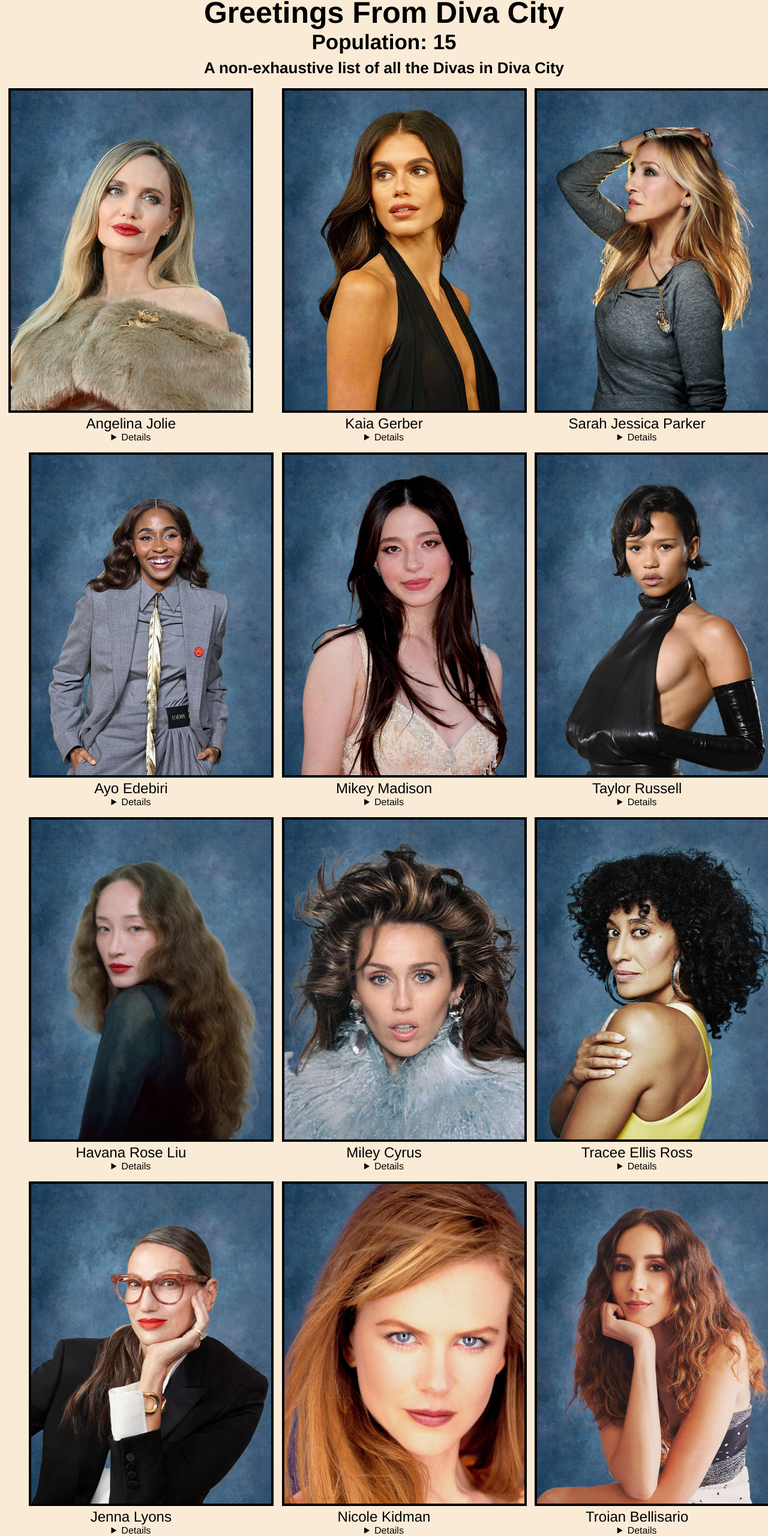
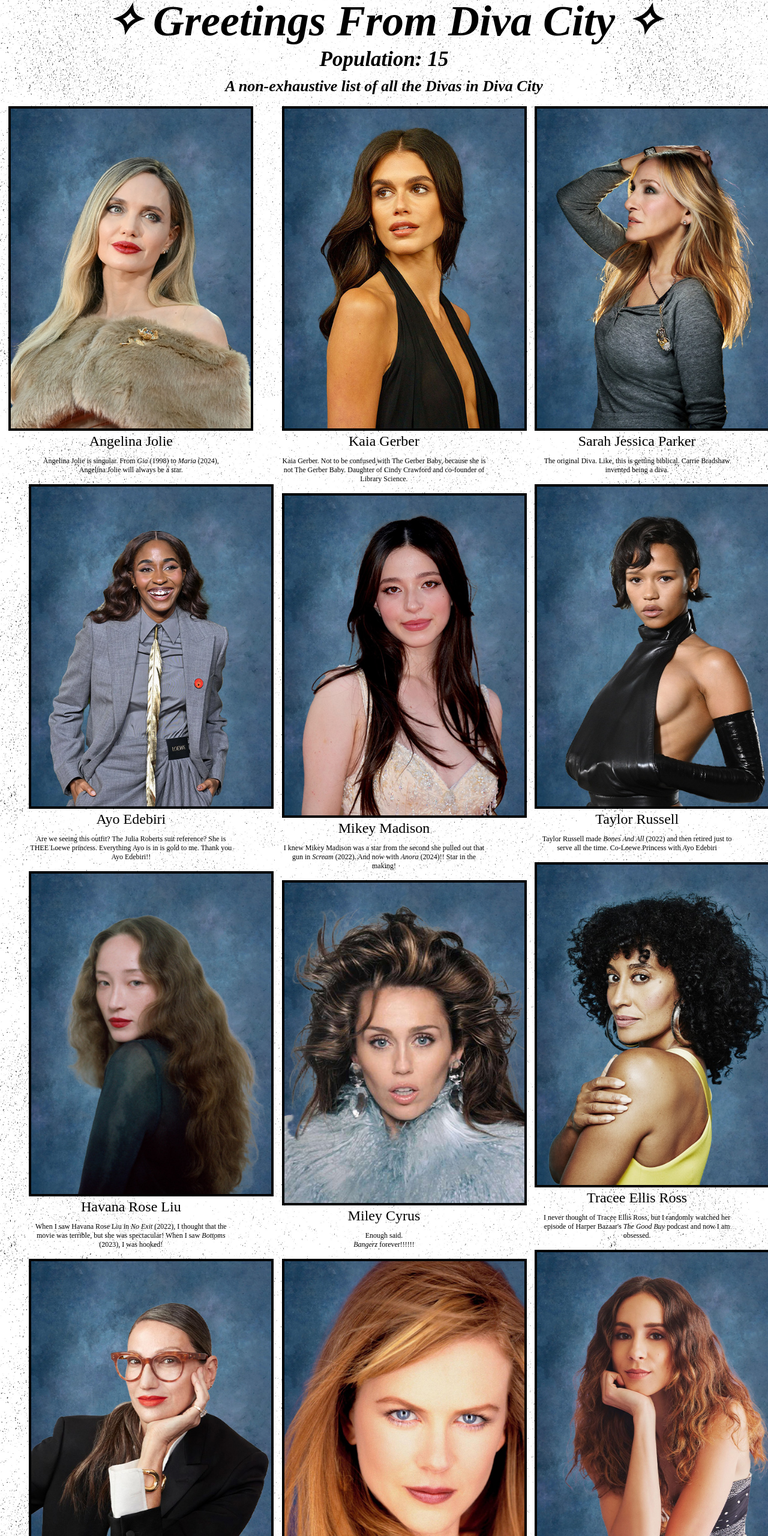
Before and after one commit to ryanbenson22/homeiswherethepageis, a plain HTML site: page PASSION/index.html in a window 1280 px wide. Shown: the part 20-2580 px from the top of the page at 60% size. Drawn offline with Linux system fonts and the light colour scheme.

Commit message:
1.24 update

```diff
--- a/PASSION/index.html
+++ b/PASSION/index.html
@@ -5,117 +5,87 @@
     <link rel="stylesheet" href="main.css">
 </head>
     <body>
-        <h1>Greetings From Diva City</h1>
+        <h1><i>✧ Greetings From Diva City ✧</i></h1>
 
-        <h2>Population: 15</h2>
+        <h2><i>Population: 15</i></h2>
 
-        <h3>A non-exhaustive list of all the Divas in Diva City</h3>
+        <h3><i>A non-exhaustive list of all the Divas in Diva City</i></h3>
 
         <div class="newspaper1"
   <figure>
         <img src="angelina-jolie.jpg">
         <figcaption>Angelina Jolie</figcaption>
-        <details>
-            <p>Angelina Jolie is singular. From <i>Gia</i> (1998) to <i>Maria</i> (2024), Angelina Jolie will always be a star.</p>
-        </details>
+            <p>Angelina Jolie is singular. From <i>Gia</i> (1998) to <i>Maria</i> (2024),<br>Angelina Jolie will always be a star.</p>
     </figure>
     <figure>
         <img src="ayo-edebiri.jpg">
         <figcaption>Ayo Edebiri</figcaption>
-        <details>
             <p>Are we seeing this outfit? The Julia Roberts suit reference? She is THEE Loewe princess. Everything Ayo is in is gold to me. Thank you Ayo Edebiri!! </p>
-        </details>
     </figure>
     <figure>
         <img src="havana-rose-liu.jpg">
         <figcaption>Havana Rose Liu</figcaption>
-        <details>
             <p>When I saw Havana Rose Liu in <i>No Exit</i> (2022), I thought that the movie was terrible, but she was spectacular! When I saw <i>Bottoms</i> (2023), I was hooked!</p>
-        </details>
     </figure>
     <figure>
         <img src="jenna-lyons.jpg">
         <figcaption>Jenna Lyons</figcaption>
-        <details>
-            <p>I just started watching <i>The Real Housewives of New York</i> strictly because of Jenna Lyons. Old creative director of J. Crew AND the first lesbian hosuewife?? Jenna Lyons you are fantastic!</p>
-        </details>
+            <p>I just started <i>The Real Housewives of New York</i> strictly because of her. Old creative director of J. Crew AND the first lesbian hosuewife?? Cmonnn</p>
     </figure>
     <figure>
         <img src="julia-roberts.jpg">
         <figcaption>Julia Roberts</figcaption>
-        <details>
-            <p>I regret not being aware of how lovely Julia Roberts is until the past year. Truthfully, it was <i>Erin Brockovich</i> (2000) that did it for me. You are out acting everyone in the room ever! </p>
-        </details>
+            <p>I regret not being aware of how lovely Julia Roberts is until the past year. Truthfully, it was <i>Erin Brockovich</i> (2000) that did it for me. </p>
     </figure>
     <figure>
         <img src="kaia-gerber.jpg">
         <figcaption>Kaia Gerber</figcaption>
-        <details>
-            <p>Kaia Gerber. Not to be confused with The Gerber Baby, because she is not The Gerber Baby. Daughter of Cindy Crawford and co-founder of Library Science. Thank you Kaia Gerber</p>
-        </details>
+            <p>Kaia Gerber. Not to be confused with The Gerber Baby, because she is not The Gerber Baby. Daughter of Cindy Crawford and co-founder of Library Science.</p>
     </figure>
     <figure>
         <img src="mikey-madison.jpg">
         <figcaption>Mikey Madison</figcaption>
-        <details>
             <p>I knew Mikey Madison was a star from the second she pulled out that gun in <i>Scream</i> (2022). And now with <i>Anora</i> (2024)!! Star in the making!</p>
-        </details>
     </figure>
     <figure>
         <img src="miley-cyrus.jpg">
         <figcaption>Miley Cyrus</figcaption>
-        <details>
-            <p>Enough said. <i>Bangerz</i> forever!!!!!!</p>
-        </details>
+            <p>Enough said.<br> <i>Bangerz</i> forever!!!!!!</p>
     </figure>
     <figure>
         <img src="nicole-kidman.jpg">
         <figcaption>Nicole Kidman</figcaption>
-        <details>
             <p>Open Google or whatever and search up Nicole Kidman Cannes 2003 and look at those images. Yeah! Diva! Check the Getty...</p>
-        </details>
     </figure>
     <figure>
         <img src="pamela-anderson.jpg">
         <figcaption>Pamela Anderson</figcaption>
-        <details>
             <p>After watching Pamela Anderson's Criterion Closet video on the YouTube app, I totally get it. Head Diva.</p>
-        </details>
     </figure>
     <figure>
         <img src="sarah-jessica-parker.jpg">
         <figcaption>Sarah Jessica Parker</figcaption>
-        <details>
             <p>The original Diva. Like, this is getting biblical. Carrie Bradshaw invented being a diva.</p>
-        </details>
     </figure>
     <figure>
         <img src="taylor-russell.jpg">
         <figcaption>Taylor Russell</figcaption>
-        <details>
             <p>Taylor Russell made <i>Bones And All</i> (2022) and then retired just to serve all the time. Co-Loewe Princess with Ayo Edebiri</p>
-        </details>
     </figure>
     <figure>
         <img src="tracee-ellis-ross.jpg">
         <figcaption>Tracee Ellis Ross</figcaption>
-        <details>
-            <p>I never thought of Tracee Ellis Ross that much, but I randomly did a deep dive on interviews of her and watched her episode of Harper Bazaar's <i>The Good Buy></i> podcast and now I am obsessed. I would act the same if my mother was THEE Diana Ross</p>
-        </details>
+            <p>I never thought of Tracee Ellis Ross, but I randomly watched her episode of Harper Bazaar's <i>The Good Buy</i> podcast and now I am obsessed.</p>
     </figure>
     <figure>
         <img src="troian-bellisario.jpg">
         <figcaption>Troian Bellisario</figcaption>
-        <details>
-            <p>Spencer Fucking Hastings. Like...</p>
-        </details>
+            <p>Spencer Fucking Hastings.<br>Like...</p>
     </figure>
     <figure>
         <img src="ubah.jpg">
         <figcaption>Ubah Hassan</figcaption>
-        <details>
             <p>While watching <i>The Real Housewives of New York,</i> I realize that Ubah is often in the wrong. However, she is just so chic. I almost give her a pass!</p>
-        </details>
     </figure>
 </div>
     </body>
--- a/PASSION/main.css
+++ b/PASSION/main.css
@@ -1,11 +1,17 @@
 body {
-    background-color:antiquewhite;
+    background-image: url("grain.jpg");
+    background-size: 1000px;
     font-family:helvetica;
     text-align:center;
+    @font-face {
+        font-family: "scotch";
+        src: url("scotch-display.woff2");
+    }
+    font-family: scotch;
 }
 
 h1 {
-    font-size: 50px;
+    font-size: 72px;
     column-span: all;
     line-height: 15px;
 }
--- a/main.css
+++ b/main.css
@@ -1,3 +1,43 @@
 body {
     background-color: rgb(200, 200, 255);
+    background-image: url("caroline-polechek.jpg");
+    background-size: 300px;
+    text-align: center;
+    color: red;
+    @font-face {
+        font-family: "resistance";
+        src: url("resistance.otf");
+    }
+    font-family: resistance;
+    -webkit-text-stroke-color: black;
+    -webkit-text-stroke-width: 1px;
 }
+
+h1 {
+    font-size: 120px;
+    line-height: 0.8;
+    margin-bottom: 2px;
+}
+
+h2 {
+    font-size: 48px;
+    line-height: 0.9;
+    margin-bottom: 2px;
+}
+
+p {
+    font-size: 60px;
+    margin-bottom: 2px;
+}
+
+a {
+    font-size: 48px;
+}
+
+a:link {
+    color: red;
+}
+
+a:visited {
+    color: red
+}
```
Also changed, not shown: index.html (+6 -1 lines), PASSION/grain.jpg (added), PASSION/scotch-display.woff2 (added), resistance.otf (added), 2 other files.
